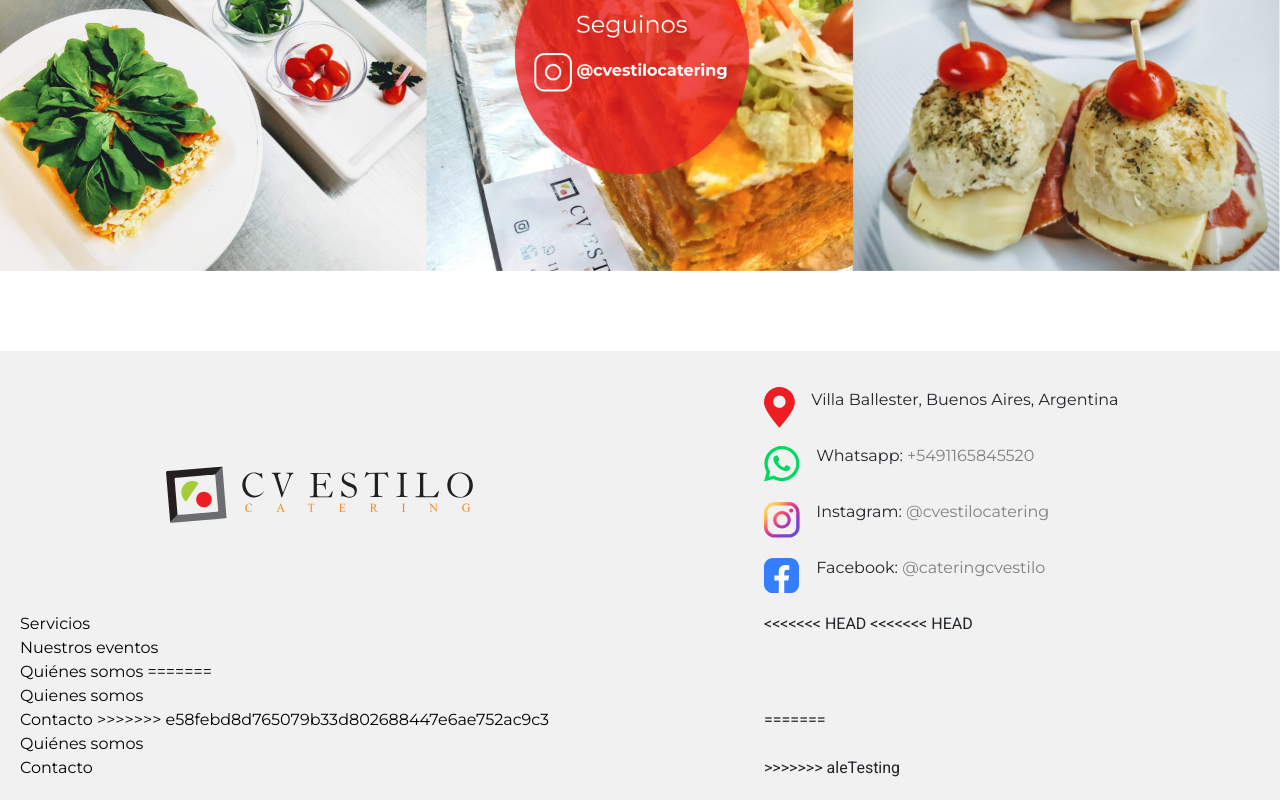
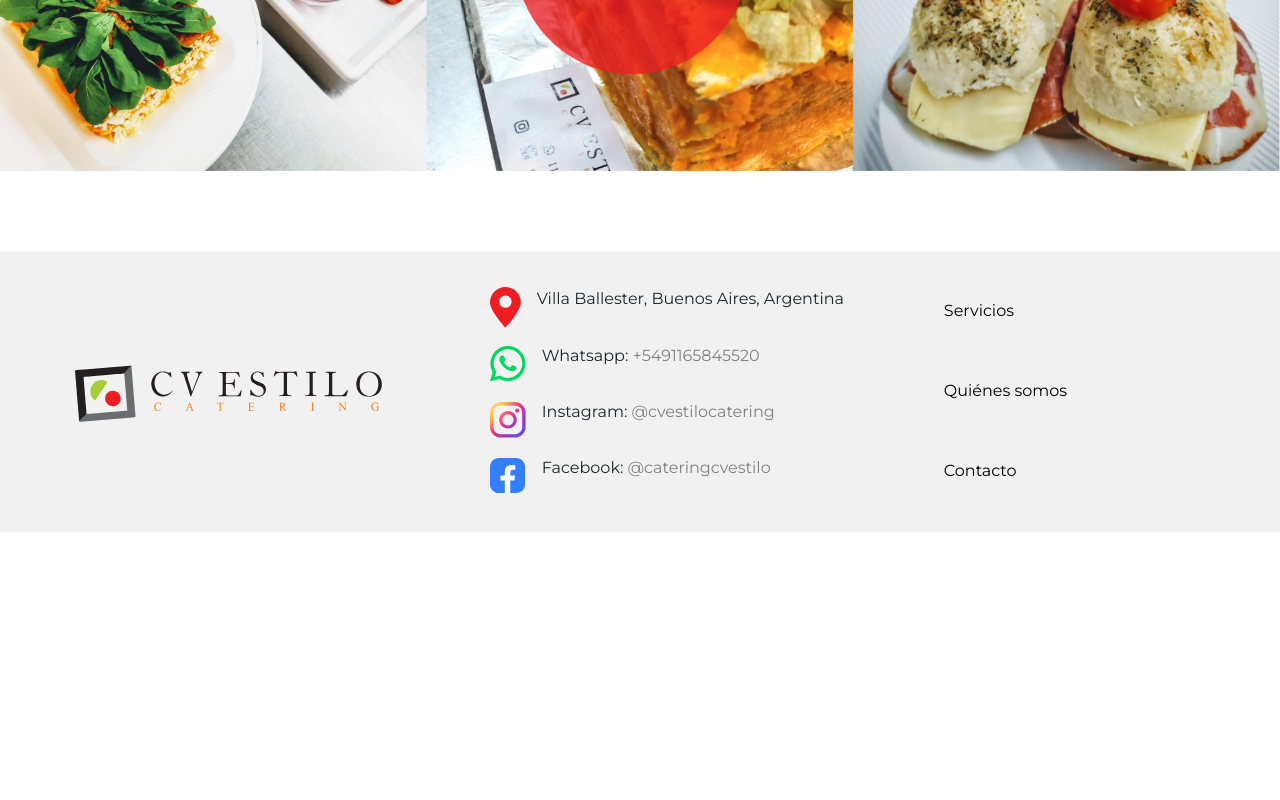
Before and after one commit to CVEstiloViandas/EstiloViandas, a website: page index.html in a window 1280 px wide. Shown: the part 1602-2402 px from the top of the page. After the commit the page ends 2134 px from the top, so only its background shows below. Drawn offline with nearby package versions, Linux system fonts and the light colour scheme.

Commit message:
Modificaciones en la master

```diff
--- a/index.html
+++ b/index.html
@@ -39,14 +39,10 @@
                 <a class="nav-link" href="assets/pages/servicios.html">Servicios</a>
               </li>
               <li class="nav-item">
-<<<<<<< HEAD
-                <a class="nav-link" href="assets/pages/contacto.html">Contacto</a>
-=======
-                <a class="nav-link" href="assets/pages/quien-somos.html">Quiénes Somos</a>
->>>>>>> aleTesting
+                <a class="nav-link" href="assets/pages/quien-somos.html">Quién Somos</a>
               </li>
               <li class="nav-item">
-                <a class="nav-link" href="assets/pages/eventos.html">Contacto</a>
+                <a class="nav-link" href="assets/pages/contacto.html">Contacto</a>
               </li>
             </ul>
           </div>
@@ -146,30 +142,13 @@
       <div class="footer__links">
         <a href="assets/pages/servicios.html" class="footer__link-1">
           Servicios
-          </a>
-<<<<<<< HEAD
-<<<<<<< HEAD
-        <a href="assets/pages/eventos.html" class="footer__link-1">
-          Nuestros eventos
         </a>
-        <a href="assets/pages/quien-somos.html" class="footer__link-1">
-          Quiénes somos
-=======
-          <a href="assets/pages/quien-somos.html" class="footer__link-1">
-            Quienes somos
-          </a>
-          <a href="assets/pages/contacto.html" class="footer__link-1">
-            Contacto
->>>>>>> e58febd8d765079b33d802688447e6ae752ac9c3
-          </a>
-=======
         <a href="assets/pages/quien-somos.html" class="footer__link-1">
           Quiénes somos
         </a>
         <a href="assets/pages/contacto.html" class="footer__link-1">
           Contacto
         </a>
->>>>>>> aleTesting
       </div>
     </footer>
     <script src="https://cdn.jsdelivr.net/npm/bootstrap@5.0.2/dist/js/bootstrap.bundle.min.js" integrity="sha384-MrcW6ZMFYlzcLA8Nl+NtUVF0sA7MsXsP1UyJoMp4YLEuNSfAP+JcXn/tWtIaxVXM" crossorigin="anonymous"></script>
```
Also changed, not shown: assets/pages/servicios.html (+0 -4 lines).
